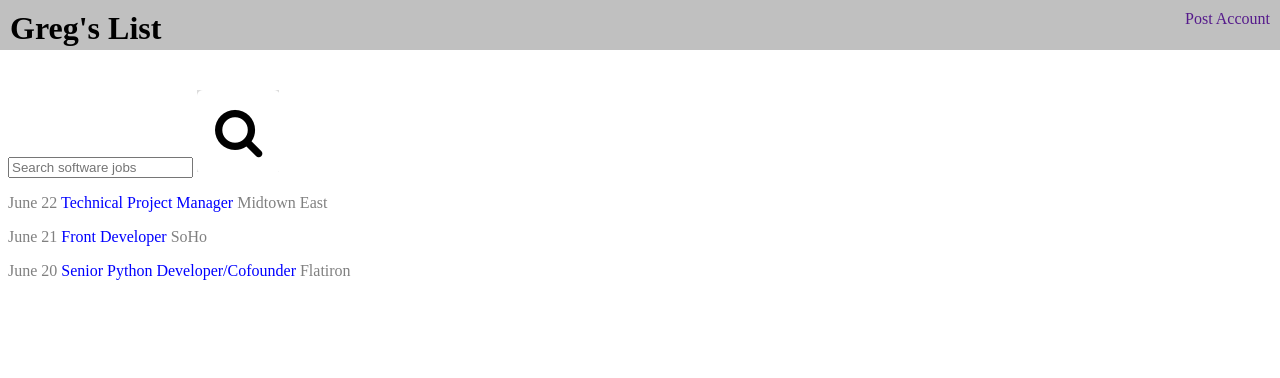
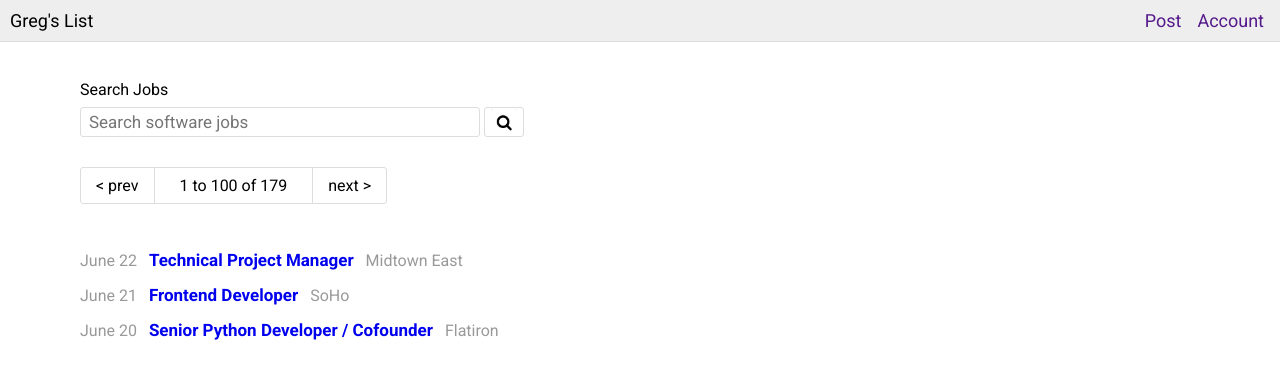
Before and after one commit to hellofromlaura/from-designs-to-code, a plain HTML site: page index.html in a window 1280 px wide. Drawn offline with Linux system fonts and the light colour scheme.

Commit message:
final version after peeking

```diff
--- a/index.html
+++ b/index.html
@@ -1,29 +1,60 @@
 <!DOCTYPE html>
-<html>
+<html lang="en">
 <head>
+	<meta charset="UTF-8">
 	<link rel="stylesheet" type="text/css" href="main.css">
 	<meta name="description" content="This is greg's list">
 	<title>Greg's List</title>
+
+	<!--Font-->
+	<link href="http://fonts.googleapis.com/css?family=Roboto:400,700" rel="stylesheet">
 </head>
 
 <body>
-	<header class="group">
-		<h1>Greg's List</h1>
-		<nav class="navbar navbar-fixed-top">
-			<a href="">Post</a>
-			<a href="">Account</a>
+	<header>
+		<a class="rl-logo">
+			<h1>Greg's List</h1>
+		</a>
+		<nav class="top-nav">
+			<a href="" class="nav-link">Post</a>
+			<a href="" class="nav-link">Account</a>
 		</nav>
 	</header>
 
-	<form>
-		<input type="text" name="searchsofjobs" placeholder="Search software jobs">
-		<input type="image" src="images/magnifying-glass.png">
-	</form>
+	<section class="search-section">
+		<form action="#">
+			<label for="search">Search Jobs</label>
+			<input type="text" id="search" placeholder="Search software jobs" />
+			<button type="submit" class="search-button">
+				<img src="images/magnifying-glass.png" class="magnifying-glass-icon">
+			</button>
+		</form>
+	</section>
+
+	<nav class="pages">
+		<a class="pages-button">&lt; prev</a>
+		<span class="pages-display">1 to 100 of 179</span>
+		<a class="pages-button">next &gt;</a>
+	</nav>
 
 	<main>
-		<p>June 22 <a href="#">Technical Project Manager</a> Midtown East</p>
-		<p>June 21 <a href="#">Front Developer</a> SoHo<p>
-		<p>June 20 <a href="#">Senior Python Developer/Cofounder</a> Flatiron</p>
+		<ul class="listings">
+			<li class="listing">
+				<span class="listing-date">June 22</span>
+				<a href="#" class="listing-title">Technical Project Manager</a>
+				<span class="listing-location">Midtown East</span>
+			</li>
+			<li class="listing">
+				<span class="listing-date">June 21</span>
+				<a href="#" class="listing-title">Frontend Developer</a>
+				<span class="listing-location">SoHo</span>
+			</li>
+			<li class="listing">
+				<span class="listing-date">June 20</span>
+				<a href="#" class="listing-title">Senior Python Developer / Cofounder</a>
+				<span class="listing-location">Flatiron</span>
+			</li>
+		</ul>
 	</main>
 
 </body>
--- a/main.css
+++ b/main.css
@@ -1,44 +1,134 @@
+* {
+  box-sizing: border-box;
+}
+
+body {
+  margin: 0;
+  padding: 80px;
+
+  font-family: "Roboto", sans-serif;
+}
 
 header {
-	background-color: silver;
-	height: 50px;
   position: fixed;
   top: 0;
   left: 0;
-	width: 100%;
+  right: 0;
+  padding: 10px;
+
+  background-color: #EEEEEE;
+  border-bottom: 1px solid #DDDDDD;
 }
 
-h1 {
-	float: left;
-	text-align: center;
-	margin: 10px;
+.top-nav {
+  position: absolute;
+  right: 10px;
+  top: 10px;
 }
 
-.navbar-fixed-top {
-	float: right;
-	margin: 10px;
+.nav-link {
+  font-size: 18px;
+  padding: 0 6px;
 }
 
-a:link {
-	color: purple;
+a {
   text-decoration: none;
 }
+
 a:hover {
-	color: black;
-}
-.group:after {
-  content: "";
-  display: table;
-  clear: both;
-}
-form {
-	margin-top: 90px;
-}
-main {
-	color: grey;
+  text-decoration: underline;
 }
 
-main a:link {
-	color: blue;
-	text-decoration: none;
+.rl-logo {
+  display: inline-block;
+  border-radius: 100%;
+  font-weight: 800;
 }
+
+.rl-logo h1 {
+  font-weight: normal;
+  margin: 0;
+  padding: 0;
+  font-size: 18px;
+}
+
+.search-section {
+  margin-bottom: 30px;
+}
+
+label {
+  display: block;
+  margin-bottom: 8px;
+}
+
+.search-section input {
+  font-family: "Roboto", sans-serif;
+  font-size: 17px;
+  font-weight: 500;
+  line-height: 30px;
+  height: 30px;
+  border: 1px solid #DDDDDD;
+  border-radius: 3px;
+  padding: 0 5px 0 8px;
+  width: 400px;
+}
+
+.search-section button {
+  font-size: 17px;
+  height: 30px;
+  background-color: white;
+  border: 1px solid #DDDDDD;
+  border-radius: 3px;
+}
+
+.pages {
+  display: inline-block;
+  font-size: 0;
+  margin-bottom: 30px;
+  border: 1px solid #DDDDDD;
+  border-radius: 3px;
+}
+
+.pages-button {
+  font-size: 16px;
+  display: inline-block;
+  padding: 8px 15px;
+  border-radius: 3px;
+}
+
+.pages-display {
+  font-size: 16px;
+  padding: 0 30px;
+  padding: 8px 25px;
+  border-left: 1px solid #DDDDDD;
+  border-right: 1px solid #DDDDDD;
+}
+
+.listings {
+  padding: 0;
+}
+
+.listing {
+  list-style: none;
+  margin-bottom: 15px;
+}
+
+.listing-date ,
+.listing-location {
+  color: #999;
+}
+
+.listing-title {
+  font-weight: bold;
+  font-size: 17px;
+  margin-left: 8px;
+  margin-right: 8px;
+}
+
+.search-button {
+  vertical-align: bottom;
+}
+
+.star-icon, .magnifying-glass-icon {
+  height: 100%;
+}
```
Lines whose indentation alone changed are shown as unchanged.
